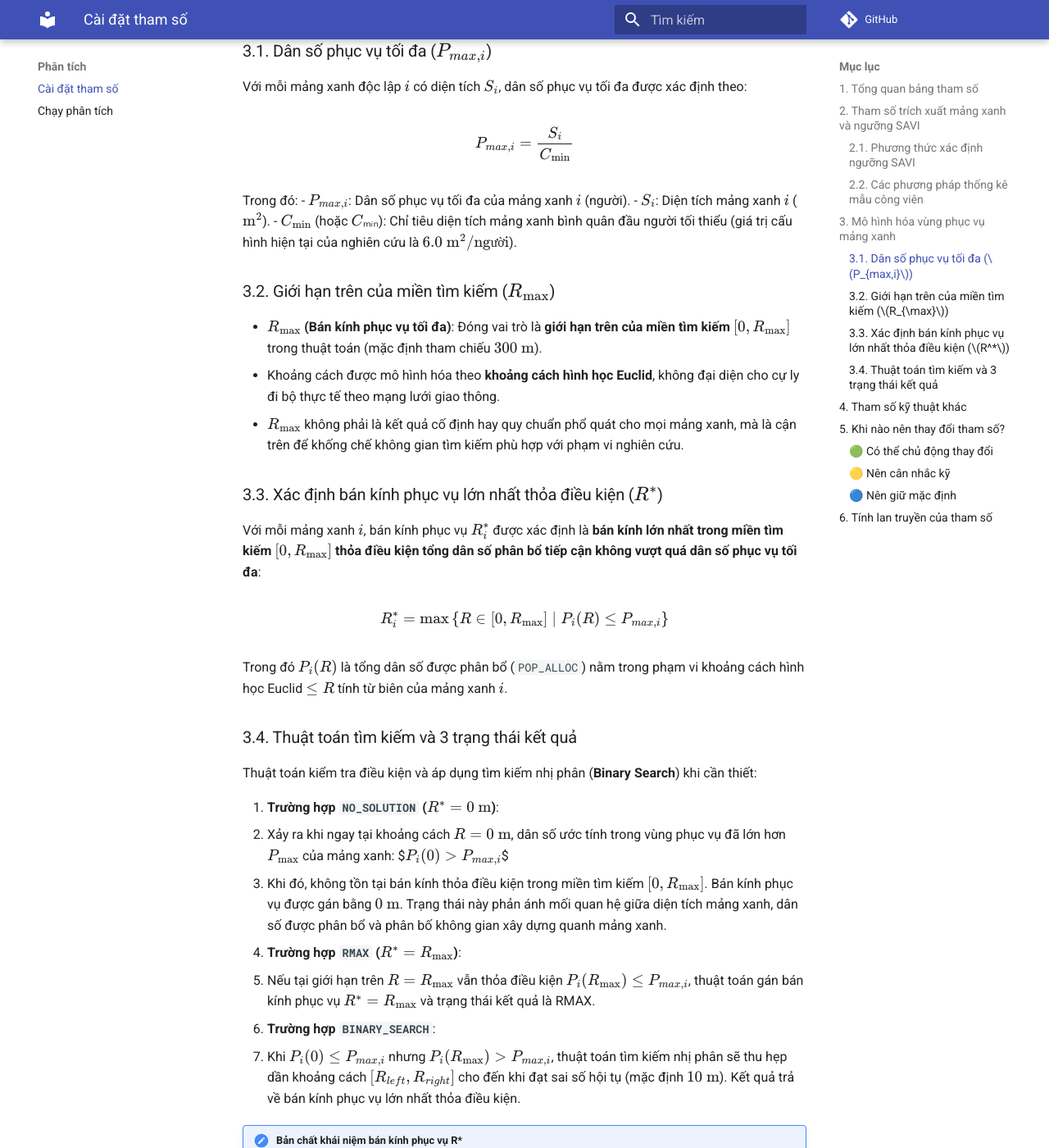
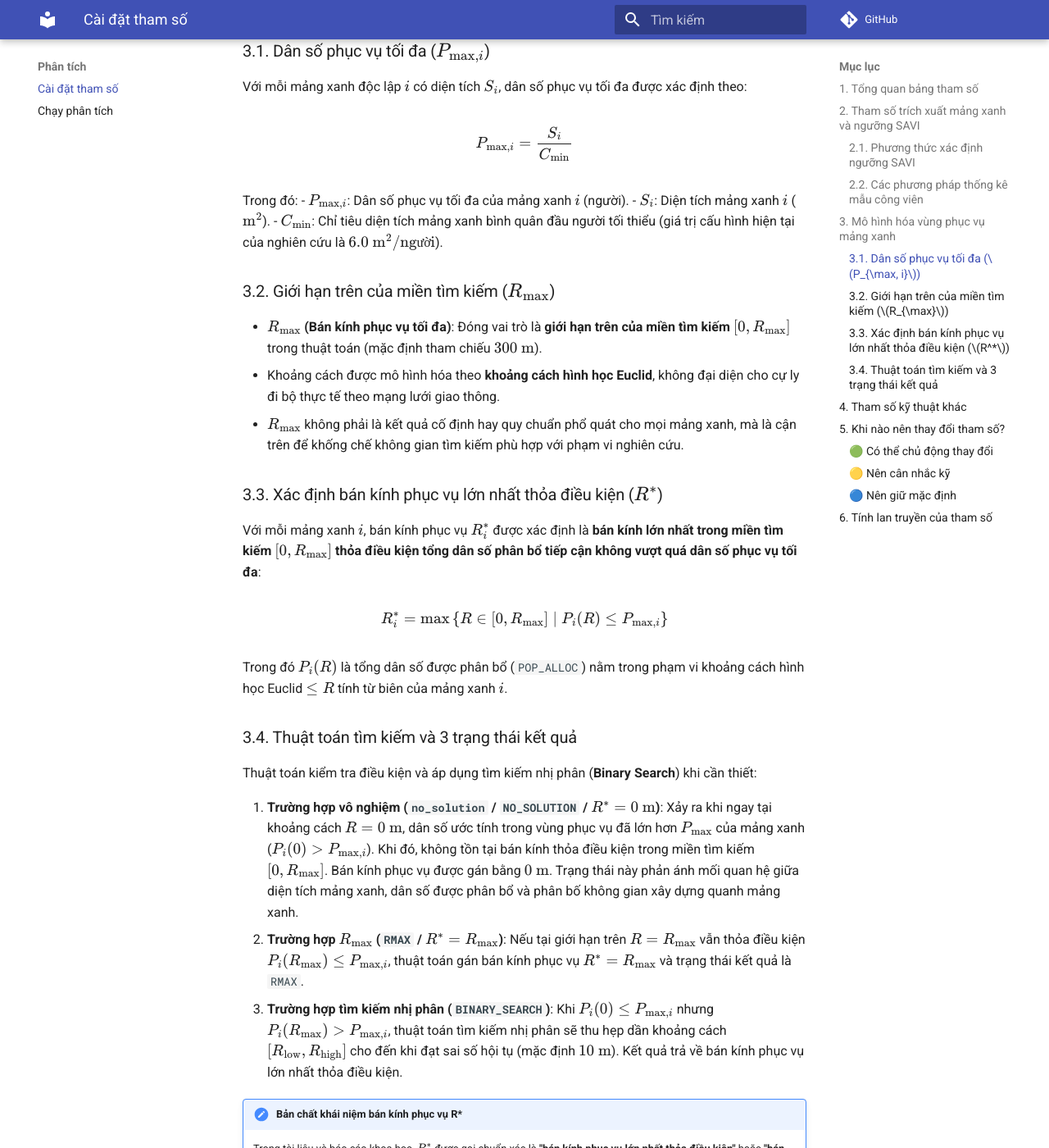
Before and after one commit to xuanphi1702/green-space-evaluator, an MkDocs documentation site: the page built from docs/tham-so.md, in a window 1280 px wide and 1400 px high, scrolled down 3120 px. Shown: the whole window at 82% size. Built offline with MkDocs 1.6.1 and Material for MkDocs 9.7.7, drawn with Linux system fonts in a browser that asks for light colours; comment, search, counter and statistics services are not loaded; some of the changed text lies outside the part shown.

Commit message:
docs: standardize math subscripts and update user manual formatting

```diff
--- a/docs/tham-so.md
+++ b/docs/tham-so.md
@@ -51,18 +51,18 @@
 
 Vùng phục vụ của từng mảng xanh được mô hình hóa độc lập dựa trên diện tích mảng xanh, dân số được phân bổ theo không gian và khoảng cách Euclid.
 
-### 3.1. Dân số phục vụ tối đa ($P_{max,i}$)
+### 3.1. Dân số phục vụ tối đa ($P_{\max, i}$)
 
 Với mỗi mảng xanh độc lập $i$ có diện tích $S_i$, dân số phục vụ tối đa được xác định theo:
 
 $$
-P_{max,i} = \frac{S_i}{C_{\min}}
+P_{\max, i} = \frac{S_i}{C_{\min}}
 $$
 
 Trong đó:
-- $P_{max,i}$: Dân số phục vụ tối đa của mảng xanh $i$ (người).
+- $P_{\max, i}$: Dân số phục vụ tối đa của mảng xanh $i$ (người).
 - $S_i$: Diện tích mảng xanh $i$ ($\text{m}^2$).
-- $C_{\min}$ (hoặc $Cₘᵢₙ$): Chỉ tiêu diện tích mảng xanh bình quân đầu người tối thiểu (giá trị cấu hình hiện tại của nghiên cứu là $6.0\text{ m}^2/\text{người}$).
+- $C_{\min}$: Chỉ tiêu diện tích mảng xanh bình quân đầu người tối thiểu (giá trị cấu hình hiện tại của nghiên cứu là $6.0\text{ m}^2/\text{người}$).
 
 ### 3.2. Giới hạn trên của miền tìm kiếm ($R_{\max}$)
 
@@ -75,7 +75,7 @@
 Với mỗi mảng xanh $i$, bán kính phục vụ $R_i^*$ được xác định là **bán kính lớn nhất trong miền tìm kiếm $[0, R_{\max}]$ thỏa điều kiện tổng dân số phân bổ tiếp cận không vượt quá dân số phục vụ tối đa**:
 
 $$
-R_i^* = \max \left\{ R \in [0, R_{\max}] \mid P_i(R) \le P_{max,i} \right\}
+R_i^* = \max \left\{ R \in [0, R_{\max}] \mid P_i(R) \le P_{\max, i} \right\}
 $$
 
 Trong đó $P_i(R)$ là tổng dân số được phân bổ (`POP_ALLOC`) nằm trong phạm vi khoảng cách hình học Euclid $\le R$ tính từ biên của mảng xanh $i$.
@@ -84,14 +84,9 @@
 
 Thuật toán kiểm tra điều kiện và áp dụng tìm kiếm nhị phân (**Binary Search**) khi cần thiết:
 
-1. **Trường hợp `NO_SOLUTION` ($R^* = 0\text{ m}$)**:
-   - Xảy ra khi ngay tại khoảng cách $R = 0\text{ m}$, dân số ước tính trong vùng phục vụ đã lớn hơn $P_{\max}$ của mảng xanh:
-     $$P_i(0) > P_{max,i}$$
-   - Khi đó, không tồn tại bán kính thỏa điều kiện trong miền tìm kiếm $[0, R_{\max}]$. Bán kính phục vụ được gán bằng $0\text{ m}$. Trạng thái này phản ánh mối quan hệ giữa diện tích mảng xanh, dân số được phân bổ và phân bố không gian xây dựng quanh mảng xanh.
-2. **Trường hợp `RMAX` ($R^* = R_{\max}$)**:
-   - Nếu tại giới hạn trên $R = R_{\max}$ vẫn thỏa điều kiện $P_i(R_{\max}) \le P_{max,i}$, thuật toán gán bán kính phục vụ $R^* = R_{\max}$ và trạng thái kết quả là RMAX.
-3. **Trường hợp `BINARY_SEARCH`**:
-   - Khi $P_i(0) \le P_{max,i}$ nhưng $P_i(R_{\max}) > P_{max,i}$, thuật toán tìm kiếm nhị phân sẽ thu hẹp dần khoảng cách $[R_{left}, R_{right}]$ cho đến khi đạt sai số hội tụ (mặc định $10\text{ m}$). Kết quả trả về bán kính phục vụ lớn nhất thỏa điều kiện.
+1. **Trường hợp vô nghiệm (`no_solution` / `NO_SOLUTION` / $R^* = 0\text{ m}$)**: Xảy ra khi ngay tại khoảng cách $R = 0\text{ m}$, dân số ước tính trong vùng phục vụ đã lớn hơn $P_{\max}$ của mảng xanh ($P_i(0) > P_{\max, i}$). Khi đó, không tồn tại bán kính thỏa điều kiện trong miền tìm kiếm $[0, R_{\max}]$. Bán kính phục vụ được gán bằng $0\text{ m}$. Trạng thái này phản ánh mối quan hệ giữa diện tích mảng xanh, dân số được phân bổ và phân bố không gian xây dựng quanh mảng xanh.
+2. **Trường hợp $R_{\max}$ (`RMAX` / $R^* = R_{\max}$)**: Nếu tại giới hạn trên $R = R_{\max}$ vẫn thỏa điều kiện $P_i(R_{\max}) \le P_{\max, i}$, thuật toán gán bán kính phục vụ $R^* = R_{\max}$ và trạng thái kết quả là `RMAX`.
+3. **Trường hợp tìm kiếm nhị phân (`BINARY_SEARCH`)**: Khi $P_i(0) \le P_{\max, i}$ nhưng $P_i(R_{\max}) > P_{\max, i}$, thuật toán tìm kiếm nhị phân sẽ thu hẹp dần khoảng cách $[R_{\text{low}}, R_{\text{high}}]$ cho đến khi đạt sai số hội tụ (mặc định $10\text{ m}$). Kết quả trả về bán kính phục vụ lớn nhất thỏa điều kiện.
 
 !!! note "Bản chất khái niệm bán kính phục vụ R*"
     Trong tài liệu và báo cáo khoa học, $R^*$ được gọi chuẩn xác là **"bán kính phục vụ lớn nhất thỏa điều kiện"** hoặc **"bán kính phục vụ lớn nhất trong miền tìm kiếm thỏa điều kiện của mô hình"**.
@@ -129,6 +124,7 @@
 
 !!! warning "Lưu ý tính liên hoàn giữa các module"
     Các tham số trong Plugin có mối liên hệ chuỗi chặt chẽ:
+
     1. Thay đổi ngưỡng **MNDWI** hoặc **SAVI** sẽ thay đổi diện tích mảng xanh $S_i$.
-    2. Diện tích $S_i$ thay đổi làm thay đổi dân số phục vụ tối đa $P_{max,i} = S_i / C_{\min}$, từ đó trực tiếp làm thay đổi bán kính $R_i^*$.
+    2. Diện tích $S_i$ thay đổi làm thay đổi dân số phục vụ tối đa $P_{\max, i} = S_i / C_{\min}$, từ đó trực tiếp làm thay đổi bán kính $R_i^*$.
     3. Bán kính $R^*$ thay đổi sẽ làm thay đổi kết quả phân loại không gian xây dựng (trong/ngoài vùng phục vụ) và toàn bộ các chỉ tiêu thống kê hành chính ở Module 5.
```
Also changed, not shown: other parts of docs/tham-so.md (+3 -3 lines), README.md (+1 -1 lines), docs/chay-phan-tich.md (+6 -2 lines), docs/index.md (+4 -4 lines), docs/loi-thuong-gap.md (+2 -4 lines), docs/luu-y.md (+1 -1 lines), docs/san-pham.md (+4 -2 lines), site/chay-phan-tich/index.html, site/index.html, site/loi-thuong-gap/index.html, site/luu-y/index.html, site/san-pham/index.html, site/search/search_index.json, site/sitemap.xml, 1 more files, 1 other file.
